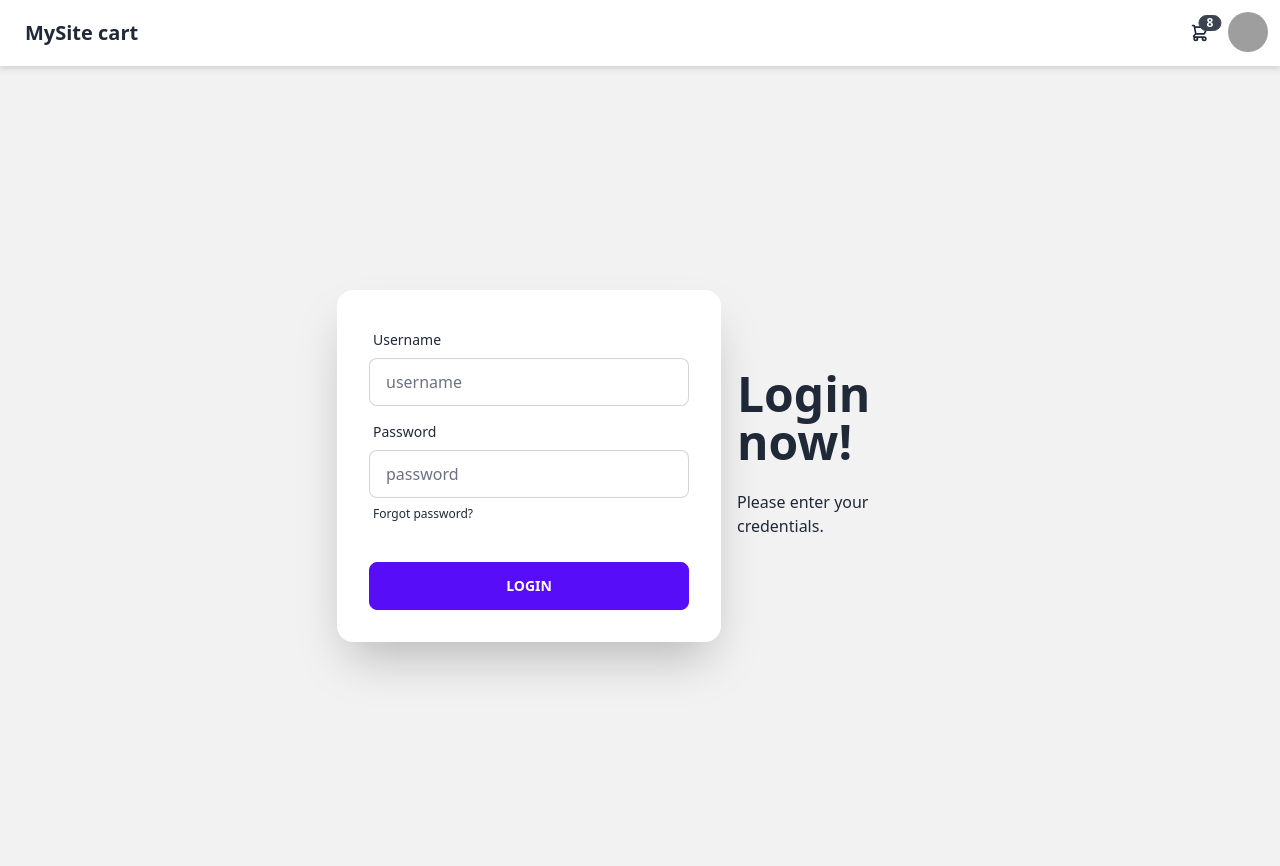
After one commit to saranya2987/mysite, a Django app: page /users/login/ in a window 1280 px wide. The commit adds this page. Run offline with Django 4.2, Linux system fonts and the light colour scheme; some libraries are stand-ins or nearby versions; grey boxes are pictures that could not be loaded.

Commit message:
login logout

```diff
--- a/myapp/templates/myapp/base.html
+++ b/myapp/templates/myapp/base.html
@@ -49,12 +49,17 @@
                 </a>
               </li>
               <li><a>Settings</a></li>
-              <li><a>Logout</a></li>
+              {% if user.is_authenticated %}
+              <li><a href="{% url 'users:logout' %}">Logout</a></li>
+              {% else %}
+              <li><a href="{% url 'users:login' %}">Login</a></li>
+              {% endif %}
             </ul>
           </div>
         </div>
       </div>
 
-    {% block content %}{% endblock %}
+    {% block content %}
+    {% endblock %}
 </body>
 </html>
--- a/myapp/urls.py
+++ b/myapp/urls.py
@@ -1,6 +1,9 @@
 from django.urls import path,include
 from requests import delete
 from .views import index, new_one, my_place, products, product_details, add_product,update_product,delete_product
+
+# app_name = 'myapp'
+
 urlpatterns = [
     path('',index),
     path('new/',new_one),
--- a/mysite/urls.py
+++ b/mysite/urls.py
@@ -16,14 +16,16 @@ Including another URLconf
 from xml.etree.ElementInclude import include
 from django.contrib import admin
 from django.urls import path,include
-from myapp.views import index, new_one, my_place, products
+from myapp.views import index, new_one, my_place
 from django.conf.urls.static import static
 
 from mysite import settings
 urlpatterns = [
     path('admin/', admin.site.urls),
     path('myapp/', include('myapp.urls')),
-    path('users/', include('users.urls'))
+    path('users/', include('users.urls')),
+    path('__reload__/', include('django_browser_reload.urls')),
+
 ]
 
 urlpatterns += static(settings.MEDIA_URL,
--- a/theme/static/css/dist/styles.css
+++ b/theme/static/css/dist/styles.css
@@ -2361,6 +2361,11 @@ html {
   }
 }
 
+.form-control {
+  display: flex;
+  flex-direction: column;
+}
+
 .label {
   display: flex;
   -webkit-user-select: none;
@@ -2385,6 +2390,16 @@ html {
 .hero > * {
   grid-column-start: 1;
   grid-row-start: 1;
+}
+
+.hero-content {
+  z-index: 0;
+  display: flex;
+  align-items: center;
+  justify-content: center;
+  max-width: 80rem;
+  gap: 1rem;
+  padding: 1rem;
 }
 
 .indicator {
@@ -2433,6 +2448,14 @@ html {
 
 .link {
   cursor: pointer;
+  text-decoration-line: underline;
+}
+
+.link-hover {
+  text-decoration-line: none;
+}
+
+.link-hover:hover {
   text-decoration-line: underline;
 }
 
@@ -3243,6 +3266,20 @@ body[dir="rtl"] .checkbox:checked,
   transform: translate(var(--tw-translate-x), var(--tw-translate-y)) rotate(var(--tw-rotate)) skewX(var(--tw-skew-x)) skewY(var(--tw-skew-y)) scaleX(var(--tw-scale-x)) scaleY(var(--tw-scale-y));
 }
 
+.label-text {
+  font-size: 0.875rem;
+  line-height: 1.25rem;
+  --tw-text-opacity: 1;
+  color: hsl(var(--bc) / var(--tw-text-opacity));
+}
+
+.label-text-alt {
+  font-size: 0.75rem;
+  line-height: 1rem;
+  --tw-text-opacity: 1;
+  color: hsl(var(--bc) / var(--tw-text-opacity));
+}
+
 .label a:hover {
   --tw-text-opacity: 1;
   color: hsl(var(--bc) / var(--tw-text-opacity));
@@ -3250,6 +3287,10 @@ body[dir="rtl"] .checkbox:checked,
 
 .input[list]::-webkit-calendar-picker-indicator {
   line-height: 1em;
+}
+
+.input-bordered {
+  --tw-border-opacity: 0.2;
 }
 
 .input:focus {
@@ -3779,6 +3820,22 @@ body[dir="rtl"] .checkbox:checked,
   padding: 0px;
 }
 
+.card-side {
+  align-items: stretch;
+  flex-direction: row;
+}
+
+.card-side figure > * {
+  max-width: unset;
+}
+
+:where(.card-side figure > *) {
+  width: 100%;
+  height: 100%;
+  -o-object-fit: cover;
+     object-fit: cover;
+}
+
 .indicator :where(.indicator-item) {
   right: 0px;
   left: auto;
@@ -4008,6 +4065,10 @@ body[dir="rtl"] .checkbox:checked,
   margin-top: 2.5rem;
 }
 
+.mt-6 {
+  margin-top: 1.5rem;
+}
+
 .block {
   display: block;
 }
@@ -4044,6 +4105,10 @@ body[dir="rtl"] .checkbox:checked,
   height: 15rem;
 }
 
+.min-h-screen {
+  min-height: 100vh;
+}
+
 .w-2\/5 {
   width: 40%;
 }
@@ -4080,12 +4145,20 @@ body[dir="rtl"] .checkbox:checked,
   width: 66.666667%;
 }
 
+.max-w-sm {
+  max-width: 24rem;
+}
+
 .flex-1 {
   flex: 1 1 0%;
 }
 
 .flex-none {
   flex: none;
+}
+
+.flex-shrink-0 {
+  flex-shrink: 0;
 }
 
 .border-collapse {
@@ -4110,6 +4183,10 @@ body[dir="rtl"] .checkbox:checked,
   grid-template-columns: repeat(2, minmax(0, 1fr));
 }
 
+.flex-col {
+  flex-direction: column;
+}
+
 .place-content-center {
   place-content: center;
 }
@@ -4158,6 +4235,11 @@ body[dir="rtl"] .checkbox:checked,
 .bg-base-100 {
   --tw-bg-opacity: 1;
   background-color: hsl(var(--b1) / var(--tw-bg-opacity));
+}
+
+.bg-base-200 {
+  --tw-bg-opacity: 1;
+  background-color: hsl(var(--b2, var(--b1)) / var(--tw-bg-opacity));
 }
 
 .object-cover {
@@ -4180,6 +4262,15 @@ body[dir="rtl"] .checkbox:checked,
 .px-4 {
   padding-left: 1rem;
   padding-right: 1rem;
+}
+
+.py-6 {
+  padding-top: 1.5rem;
+  padding-bottom: 1.5rem;
+}
+
+.text-center {
+  text-align: center;
 }
 
 .font-serif {
@@ -4268,6 +4359,18 @@ body[dir="rtl"] .checkbox:checked,
   box-shadow: var(--tw-ring-offset-shadow, 0 0 #0000), var(--tw-ring-shadow, 0 0 #0000), var(--tw-shadow);
 }
 
+.shadow-2xl {
+  --tw-shadow: 0 25px 50px -12px rgb(0 0 0 / 0.25);
+  --tw-shadow-colored: 0 25px 50px -12px var(--tw-shadow-color);
+  box-shadow: var(--tw-ring-offset-shadow, 0 0 #0000), var(--tw-ring-shadow, 0 0 #0000), var(--tw-shadow);
+}
+
+.shadow-xl {
+  --tw-shadow: 0 20px 25px -5px rgb(0 0 0 / 0.1), 0 8px 10px -6px rgb(0 0 0 / 0.1);
+  --tw-shadow-colored: 0 20px 25px -5px var(--tw-shadow-color), 0 8px 10px -6px var(--tw-shadow-color);
+  box-shadow: var(--tw-ring-offset-shadow, 0 0 #0000), var(--tw-ring-shadow, 0 0 #0000), var(--tw-shadow);
+}
+
 .drop-shadow-md {
   --tw-drop-shadow: drop-shadow(0 4px 3px rgb(0 0 0 / 0.07)) drop-shadow(0 2px 2px rgb(0 0 0 / 0.06));
   filter: var(--tw-blur) var(--tw-brightness) var(--tw-contrast) var(--tw-grayscale) var(--tw-hue-rotate) var(--tw-invert) var(--tw-saturate) var(--tw-sepia) var(--tw-drop-shadow);
@@ -4280,3 +4383,13 @@ body[dir="rtl"] .checkbox:checked,
 .ease-in-out {
   transition-timing-function: cubic-bezier(0.4, 0, 0.2, 1);
 }
+
+@media (min-width: 1024px) {
+  .lg\:flex-row-reverse {
+    flex-direction: row-reverse;
+  }
+
+  .lg\:text-left {
+    text-align: left;
+  }
+}
--- /dev/null
+++ b/users/templates/users/login.html
@@ -0,0 +1,59 @@
+
+ {% extends "myapp/base.html" %}
+ {% block content %}
+
+ <form method="POST" action="{% url 'users:login' %}">
+
+ {% csrf_token %}
+<div class="hero min-h-screen bg-base-200">
+    <div class="hero-content flex-col lg:flex-row-reverse">
+      <div class="text-center lg:text-left">
+        <h1 class="text-5xl font-bold">Login now!</h1>
+        <p class="py-6">Please enter your credentials.</p>
+      </div>
+      <div class="card flex-shrink-0 w-full max-w-sm shadow-2xl bg-base-100">
+        <div class="card-body">
+          <div class="form-control">
+            <label class="label">
+              <span class="label-text">Username</span>
+            </label>
+            <input type="text" name="username" placeholder="username" class="input input-bordered" required id="id_username"/>
+          </div>
+          <div class="form-control">
+            <label class="label">
+              <span class="label-text">Password</span>
+            </label>
+            <input type="password" name="password" placeholder="password" class="input input-bordered" required id="id_password"/>
+            <label class="label">
+
+              {% comment %} <label for="id_username">Username:</label>
+              <input type="text" name="username" autofocus autocapitalize="none" autocomplete="username" maxlength="150" required id="id_username">
+
+
+            </p>
+
+
+            <p>
+              <label for="id_password">Password:</label>
+              <input type="password" name="password" autocomplete="current-password" required id="id_password">
+               {% endcomment %}
+
+              <a href="#" class="label-text-alt link link-hover">Forgot password?</a>
+            </label>
+          </div>
+          <div class="form-control mt-6">
+            <button class="btn btn-primary" type="submit" value="Login">Login</button>
+          </div>
+        </div>
+      </div>
+    </div>
+  </div>
+</form>
+  {% endblock %}
+
+{% comment %} <h2>Log In</h2>
+<form method="POST">
+  {% csrf_token %}
+  {{form.as_p}}
+<button type="submit">Log In</button>
+</form> {% endcomment %}
--- /dev/null
+++ b/users/templates/users/profile.html
@@ -0,0 +1 @@
+<div class="card card-side bg-base"
--- a/users/templates/users/register.html
+++ b/users/templates/users/register.html
@@ -1,7 +1,7 @@
 {% extends "myapp/base.html" %}
 {% block content %}
 <h1 class="text-2xl font-bold m-10">👤User Registration</h1>
-<form class="w-2/5 shadow-md m-10 p-10" method="POST" enctype="multipart/form-data">
+<form action="" method="POST" class="card-body w-2/5 shadow-xl m-10 p-10">
     {% csrf_token %}
     <div class="mb-5">
         <label class="block text-grey-700 text-sm font-bold mb-2" for="">User Name</label>
--- a/users/urls.py
+++ b/users/urls.py
@@ -1,11 +1,14 @@
 from django.urls import path,include
 from .views import register
+from django.contrib.auth import views as authentication_views
+
+app_name = 'users'
+
 urlpatterns = [
-    # path('',index),
     path('register/',register, name='register'),
-    # path('place',my_place),
-    # path('products/',products, name='products'),
-    # path('products/<int:id>',product_details,name='product_details'),
+    path('login/',authentication_views.LoginView.as_view(template_name='users/login.html'),name='login'),
+    path('logout/',authentication_views.LogoutView.as_view(template_name='users/logout.html'),name='logout'),
+
 
 
 ]
```
Also changed, not shown: mysite/settings.py (+12 -12 lines), users/templates/users/logout.html (added, +17 -0 lines), users/views.py (+8 -2 lines), db.sqlite3.
